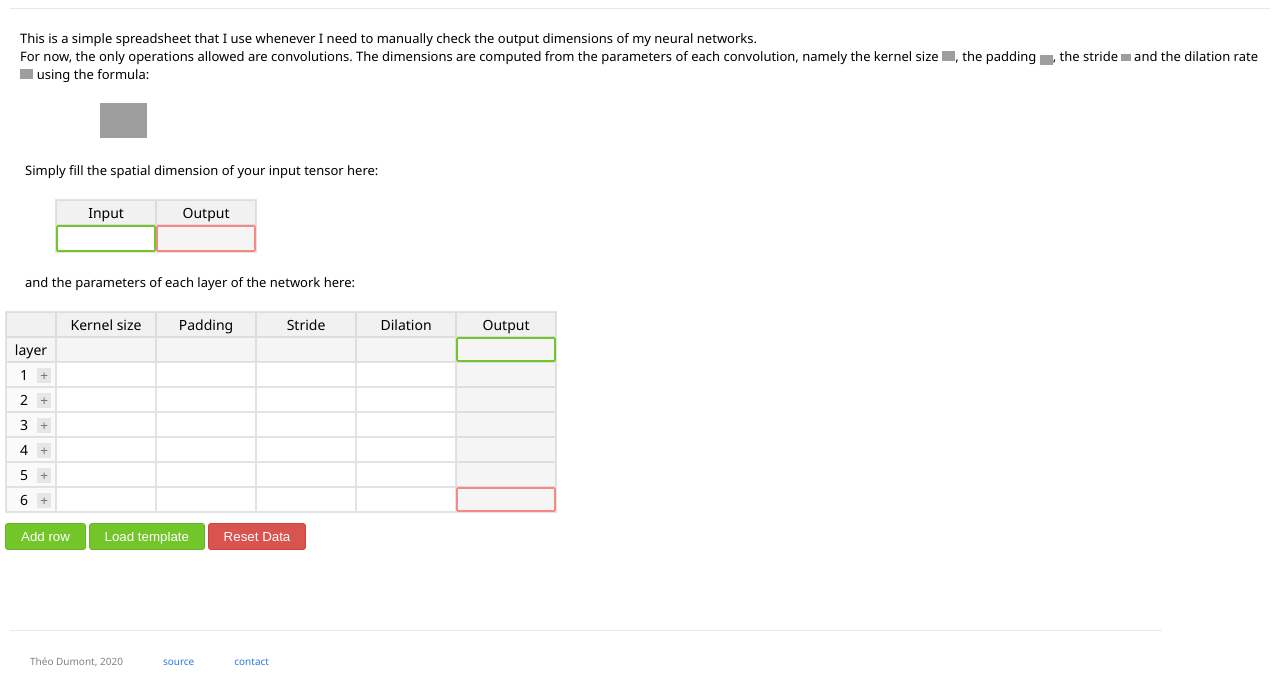
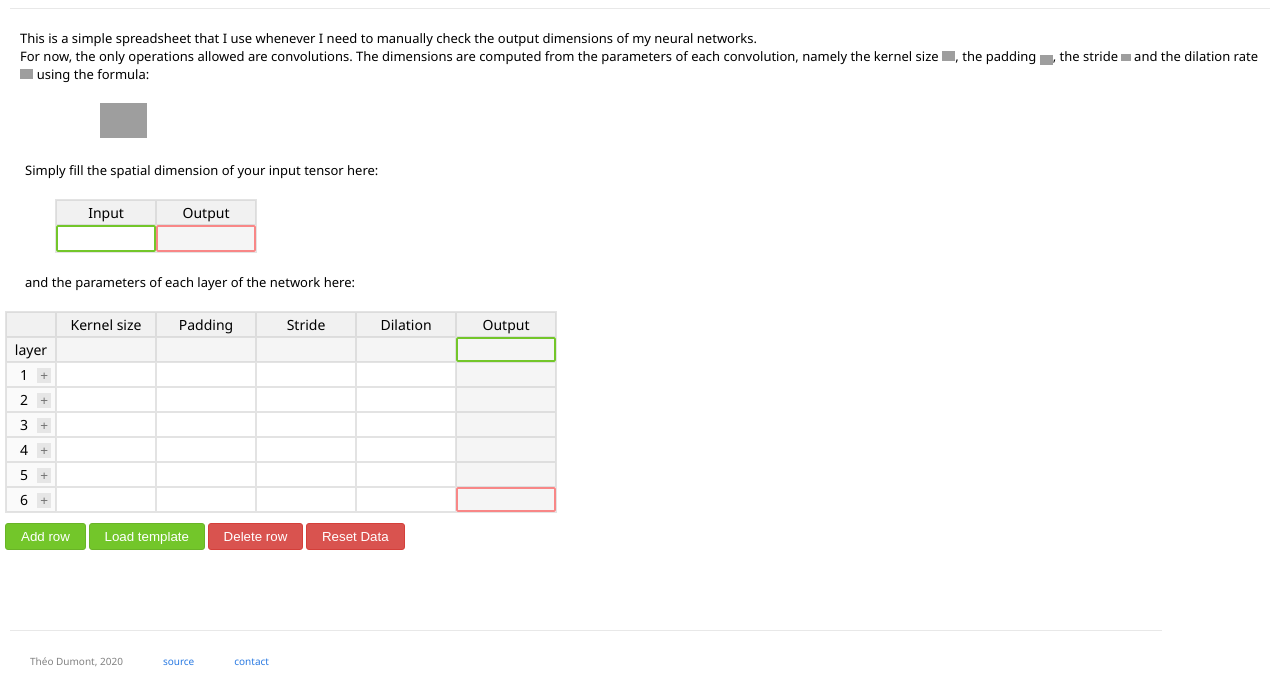
Before and after one commit to theodumont/neuralnets-dimensions, a plain HTML site: page index.html in a window 1280 px wide. Shown: the part 112-802 px from the top of the page. Drawn offline with Linux system fonts and the light colour scheme; grey boxes are pictures that could not be loaded.

Commit message:
Add delete row button.

```diff
--- a/index.html
+++ b/index.html
@@ -50,6 +50,7 @@
     <section class="spreadsheet-controls">
       <button class="add-row-btn" id="addrow">Add row</button>
       <button class="load-template-btn" id="load">Load template</button>
+      <button class="delete-row-btn" id="deleterow">Delete row</button>
       <button class="reset-btn" id="reset">Reset Data</button>
     </section>
     <div class="spacer"></div>
--- a/main.js
+++ b/main.js
@@ -402,6 +402,10 @@ document.getElementById("addrow").addEventListener("click", e => {
   this.addRow(-1, "bottom", "insert");
 });
 
+document.getElementById("deleterow").addEventListener("click", e => {
+  this.deleteRow(defaultRowCount);
+});
+
 document.getElementById("load").addEventListener("click", e => {
   loadTemplate();
 });
--- a/styles.css
+++ b/styles.css
@@ -194,6 +194,24 @@ tbody th {
   border-color: #ac2925;
 }
 
+.delete-row-btn {
+  padding: 0.5rem 1.5rem;
+  background-color: #d9534f;
+  color: #fff;
+  border-color: #d43f3a;
+  border-width: 1px;
+  border-style: solid;
+  border-radius: 0.3rem;
+  cursor: pointer;
+  transition: ease 0.3s;
+}
+
+.delete-row-btn:hover {
+  color: #fff;
+  background-color: #c9302c;
+  border-color: #ac2925;
+}
+
 .add-row-btn {
   padding: 0.5rem 1.5rem;
   background-color: #73c62a;
```
